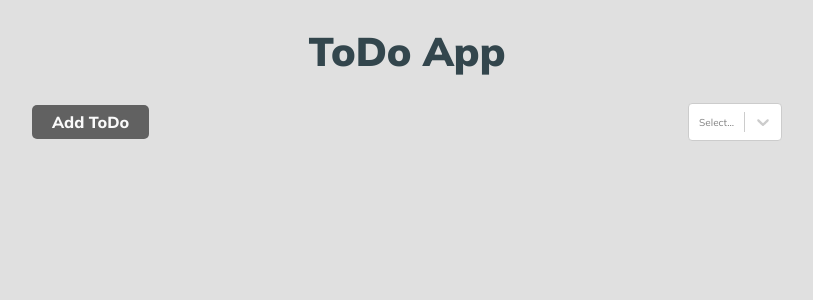
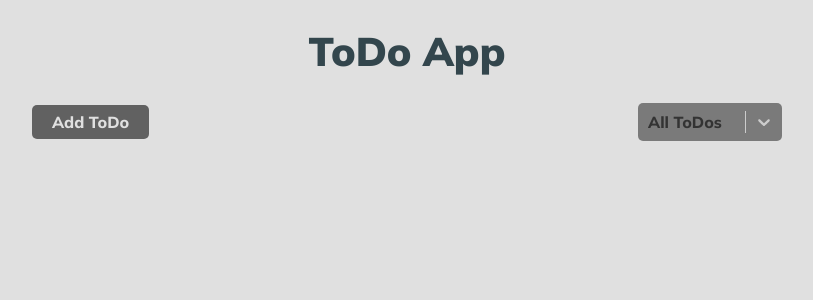
Before and after one commit to MAbdurahman/redux-todo-app, a React (Vite) app: page / in a window 1280 px wide. Shown: the top 300 px of the page, without its empty margins (233-1046 px from the left). Built offline with nearby package versions, Linux system fonts and the light colour scheme.

Commit message:
Complete customStyles for components/SelectButton

```diff
--- a/src/app/App.jsx
+++ b/src/app/App.jsx
@@ -1,5 +1,4 @@
-import SelectButton from '../components/SelectButton/index.jsx';
-import Button from '../components/Button/index.jsx';
+
 import Header from '../layout/Header/index.jsx';
 import PageTitle from '../components/PageTitle/index.jsx';
 
--- a/src/components/Button/Button.module.css
+++ b/src/components/Button/Button.module.css
@@ -16,7 +16,7 @@
 }
 .primary {
    background-color: var(--color-neutral-600);
-   color: var(--color-neutral-000);
+   color: var(--color-neutral-100);
    transition: background-color 0.2s ease-in-out;
 }
 .primary:hover {
--- a/src/components/SelectButton/SelectButton.module.css
+++ b/src/components/SelectButton/SelectButton.module.css
@@ -134,12 +134,13 @@ option::checkmark {
 }*/
 
 /*noinspection ALL*/
+/*
 .buttonSelect {
    color: var(--color-neutral-600);
    font-family: var(--font-body);
-   padding: 1rem;
+   !*padding: 1rem;*!
    border: none;
    background-color: var(--color-neutral-300);
-   width: 150px;
+   !*width: 150px;*!
    cursor: pointer;
-}
+}*/
--- a/src/components/SelectButton/index.jsx
+++ b/src/components/SelectButton/index.jsx
@@ -1,17 +1,57 @@
-import Select from 'react-select/base';
-import styles from './SelectButton.module.css'
+import Select from 'react-select';
 
-export default function SelectButton({ children, id, ...rest }) {
+export default function SelectButton({children, id, ...rest}) {
+
+   const options = [
+      {value: 'all', label: 'All ToDos'},
+      {value: 'completed', label: 'Completed'},
+      {value: 'incomplete', label: 'Incomplete'}
+   ];
 
    const customStyles = {
-      control: (provided) => ({...provided, position: 'relative', width: '150px', borderRadius: '5px', boxShadow: 'none', textAlign: 'left'}),
-      options: (provided) => ({...provided, color: state.isSelected ? 'white' : 'black',
-      backgroundColor: state.isSelected ? 'black' : 'white'})
-   }
+      control: (provided, state) => ({
+         ...provided,
+         position: 'relative',
+         width: '144px',
+         textAlign: 'left',
+         fontSize: '1.6rem',
+         fontWeight: 800,
+         cursor: 'pointer',
+         backgroundColor: '#7a7a7a',
+         borderRadius: '5px',
+         border: 'none',
+         boxShadow: 'none'
+      }),
+      option: (provided, state) => ({
+         ...provided,
+         backgroundColor: state.isFocused ? '#7a7a7a' : '#949494',
+         textAlign: 'left',
+         fontSize: '1.6rem',
+         fontWeight: 800,
+         border: '1px solid #fafafa',
+         borderRadius: '5px',
+         cursor: 'pointer'
+      }),
+      menu: (provided) => ({
+         ...provided,
+         zIndex: 100,
+         padding: 0,
+      }),
+      menuList: base => ({
+         ...base,
+         // kill the white space on first and last option
+         padding: 0
+      })
+
+   };
 
    return (
-    <Select options={customStyles.options} style={customStyles.control} id={id} {...rest}>
-       {children}
-    </Select>
+      <Select  classNames={{
+         option: ({ isFocused, isSelected }) =>
+            isFocused ? 'option--focused' :
+               isSelected ? 'option--selected' : ''
+      }} defaultValue={options[0]} options={options} styles={customStyles} id={id} {...rest} >
+         {children}
+      </Select>
    );
 }
--- a/src/index.css
+++ b/src/index.css
@@ -67,12 +67,18 @@
   --color-neutral-001: #fafafa;
   --color-neutral-000: hsl(196, 0%, 98%);
   --color-neutral-100: hsl(196, 0%, 88%);
+  --color-neutral-101: #e0e0e0;
   --color-neutral-200: hsl(196, 0%, 78%);
   --color-neutral-300: hsl(196, 0%, 68%);
   --color-neutral-400: hsl(196, 0%, 58%);
+  --color-neutral-402: #949494;
   --color-neutral-500: hsl(196, 0%, 48%);
+  --color-neutral-502: #7a7a7a;
   --color-neutral-600: hsl(196, 0%, 38%);
+  --color-neutral-602: #616161;
   --color-neutral-700: hsl(196, 0%, 28%);
+  --color-neutral-702: #474747;
+  --color-neutral-802: #2e2e2e;
   --color-neutral-800: hsl(196, 0%, 18%);
   --color-neutral-900: hsl(196, 0%, 10%);
   /* augmented colors */
@@ -260,7 +266,7 @@ small {
 
 
 /*===============================================================
-          App
+                        App Styles
 ==================================================================*/
 .app {
   height: 100%;
@@ -273,8 +279,27 @@ small {
   padding-bottom: 5em;
 }
 
+.container {
+  width: 90%;
+  max-width: 1200px;
+  margin: 0 auto;
+}
+
 .appWrapper {
   max-width: 750px;
   width: 100%;
   margin: 0 auto;
 }
+
+
+
+
+.option--focused {
+  background-color: var(--color-neutral-600);
+  color: var(--color-neutral-100);
+}
+
+.option--selected {
+  background-color: var(--color-neutral-800);
+  color: var(--color-neutral-100);
+}
--- a/src/layout/Header/Header.module.css
+++ b/src/layout/Header/Header.module.css
@@ -20,7 +20,6 @@
    }
 }
 .emptyText {
-  /*display: inline-block;*/
    font-size: 1.6rem;
    font-weight: 500;
    color: var(--color-neutral-800);
--- a/src/layout/Header/index.jsx
+++ b/src/layout/Header/index.jsx
@@ -11,7 +11,7 @@ export default function Header() {
             Add ToDo
          </Button>
          <SelectButton>
-            <option value='all'>All ToDos</option>
+            <option value='all' >All ToDos</option>
             <option value='completed'>Completed</option>
             <option value='incomplete'>Incomplete</option>
          </SelectButton>
```
